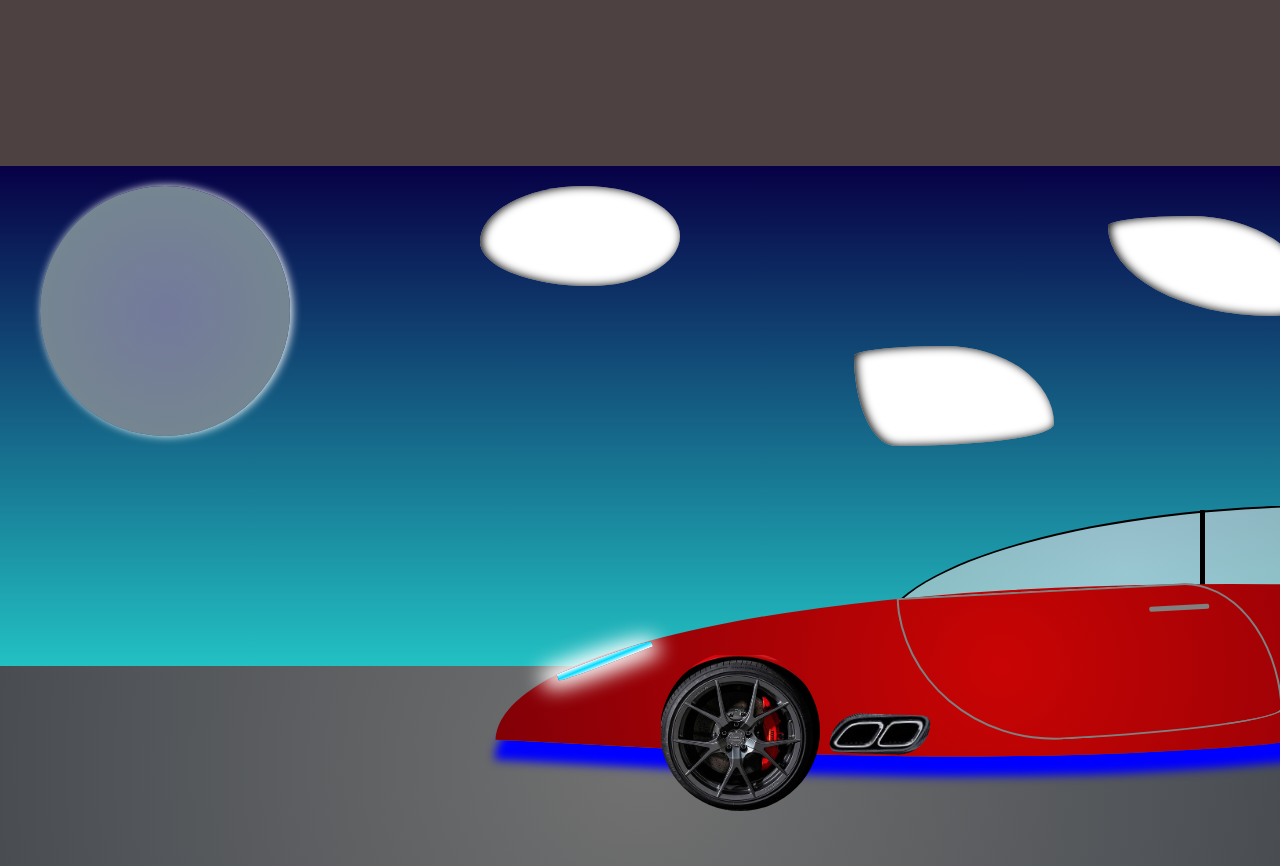
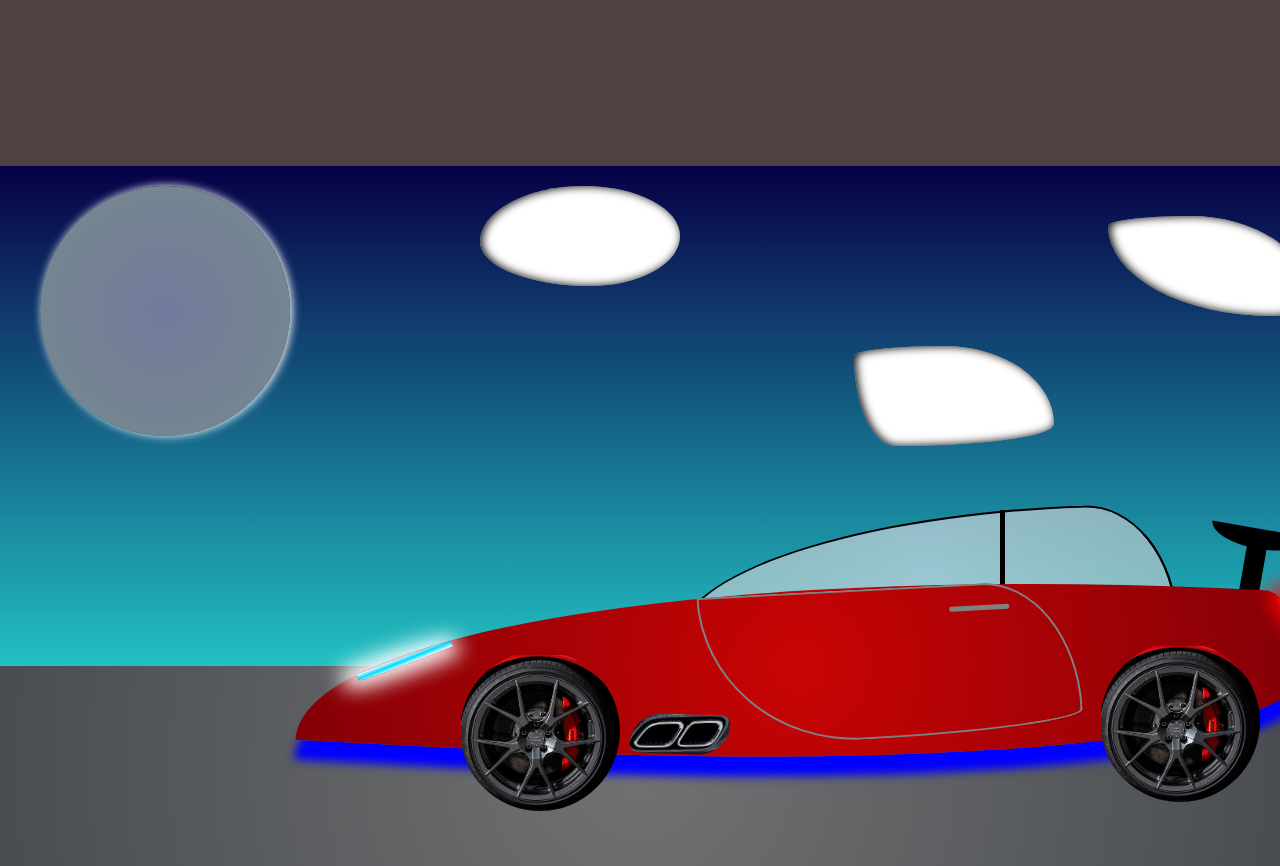
Before and after one commit to MaisonIT/New-Lessons, a plain HTML site: page Lesson_11_12/index.html in a window 1280 px wide. Shown: the part 84-950 px from the top of the page. Drawn offline with nearby package versions, Linux system fonts and the light colour scheme.

Commit message:
Add files via upload

```diff
--- a/Lesson_11_12/css/style.css
+++ b/Lesson_11_12/css/style.css
@@ -80,7 +80,7 @@ body {
 .car__body {
 	position: absolute;
 	top: -100px;
-	left: 500px;
+	left: 300px;
 	z-index: 2;
 	height: 200px;
 	width: 1000px;
@@ -117,7 +117,7 @@ body {
 	height: 150px;
 	width: 380px;
 	border: solid 2px grey;
-	transform: translate(900px, -78px) rotate(-3deg);
+	transform: translate(700px, -78px) rotate(-3deg);
 	border-radius: 75% 25% 58% 42% / 0% 87% 13% 100%;
 }
 .door__handle {
@@ -137,27 +137,27 @@ body {
 		rgba(220, 221, 230, 0.6474964985994398) 0%,
 		rgba(192, 202, 203, 0.6558998599439776) 100%
 	);
-	transform: translate(876px, -305px) rotate(-2deg);
+	transform: translate(676px, -305px) rotate(-2deg);
 }
 .car__window-2 {
 	width: 5px;
 	height: 120px;
 	background-color: black;
-	transform: translate(1200px, -426px);
+	transform: translate(1000px, -426px);
 }
 
 .spoiler__body {
 	height: 80px;
 	width: 20px;
 	background-color: black;
-	transform: translate(1440px, -510px) rotate(10deg);
+	transform: translate(1240px, -510px) rotate(10deg);
 }
 .spoiler__wing {
 	height: 20px;
 	width: 100px;
 	background-color: black;
 	border-radius: 51% 49% 49% 51% / 100% 100% 0% 0%;
-	transform: translate(1410px, -607px) rotate(190deg);
+	transform: translate(1210px, -607px) rotate(190deg);
 }
 .car__wheels {
 	position: relative;
@@ -169,7 +169,7 @@ body {
 	border-radius: 50%;
 	background: url("../img/wheel.jpg") 1px 4px no-repeat;
 	background-size: 160px;
-	transform: translate(660px, -505px);
+	transform: translate(460px, -505px);
 }
 .wheel-2 {
 	height: 160px;
@@ -177,12 +177,12 @@ body {
 	border-radius: 50%;
 	background: url("../img/wheel.jpg") 1px 4px no-repeat;
 	background-size: 160px;
-	transform: translate(1300px, -674px);
+	transform: translate(1100px, -674px);
 }
 .car__exhoust {
 	position: relative;
 	z-index: 2;
-	transform: translate(830px, -762px) rotate(2deg);
+	transform: translate(630px, -762px) rotate(2deg);
 	border-radius: 80px 20px 80px 20px;
 	width: 100px;
 	height: 40px;
```
